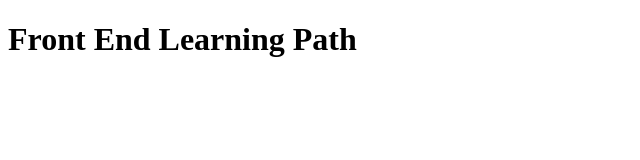
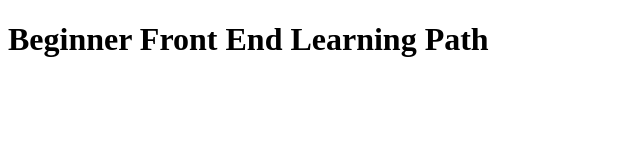
Before and after one commit to ninaschoice30/ninaschoice30.github.io, a plain HTML site: page index.html in a window 1280 px wide. Shown: the whole page, without its empty margins (0-640 px from the left). Drawn offline with Linux system fonts and the light colour scheme.

Commit message:
Second commit

```diff
--- a/index.html
+++ b/index.html
@@ -4,7 +4,7 @@
 <title>🤯ninaschoice30</title>
 </head>
 <body>
-<h1>Front End Learning Path</h1>
+<h1>Beginner Front End Learning Path</h1>
 </body>
 
 
```
